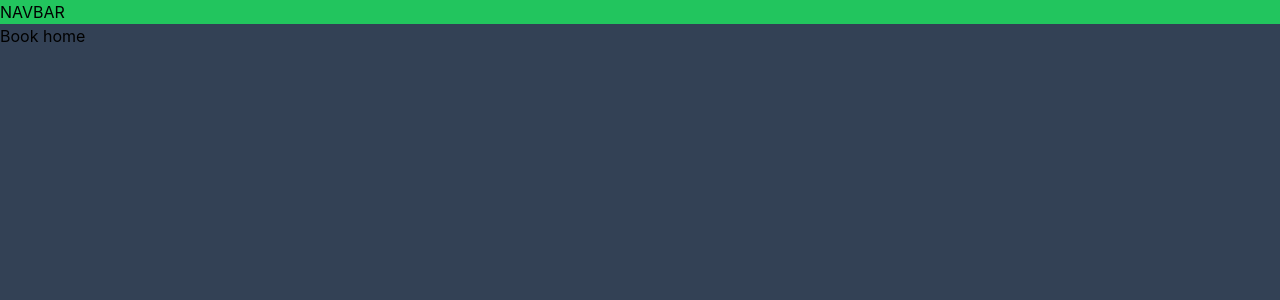
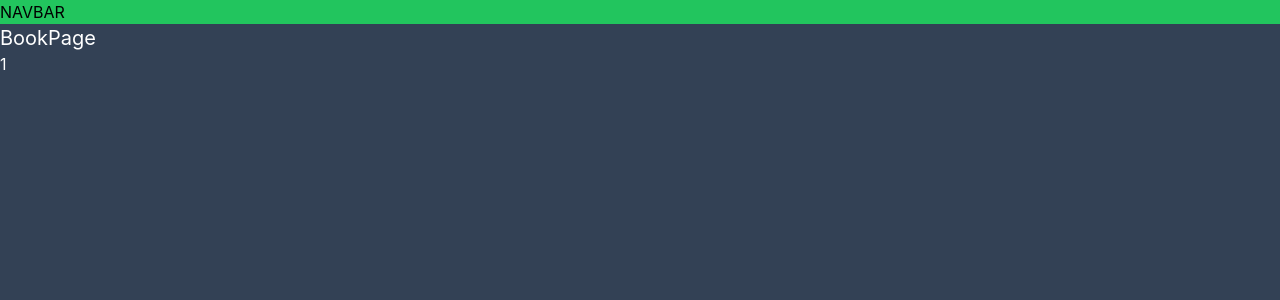
Before and after one commit to thugperfect/elJury, a React (Create React App) app in the folder client/: page /book/1 in a window 1280 px wide. Shown: the top 300 px of the page. Built offline with nearby package versions, Linux system fonts and the light colour scheme.

Commit message:
use params and book page

```diff
--- a/client/src/App.js
+++ b/client/src/App.js
@@ -5,18 +5,16 @@ import Navbar from './components/Navbar';
 import Home from './pages/Home';
 import BookHome from './pages/BookHome';
 import Index from './pages/Index';
+import Bookpage from './components/Bookpage';
 function App() {
 
   const route = createBrowserRouter(createRoutesFromElements(
     <>
-    <Route path='/' element={<Home/>}> </Route>
-
-
+    <Route path='/' element={<Home/>}></Route>
     <Route path='/book' element={<Index/>}>
-    <Route index element={<BookHome/>}></Route>
-    <Route path=':id' element={<BookHome/>}></Route>
-
-  </Route>
+        <Route index element={<BookHome/>}></Route>
+        <Route path=':id' element={<Bookpage/>}></Route>
+    </Route>
     </>
 
   ))
--- /dev/null
+++ b/client/src/components/Bookpage.js
@@ -0,0 +1,17 @@
+import React from 'react'
+import { useParams } from 'react-router-dom';
+
+const Bookpage = () => {
+    const {id} = useParams()
+
+   const params = Number(id)
+      return (
+
+    <div>
+        <div className='text-xl text-white'>BookPage</div>
+     <h1 className='text-white'>{params}</h1>
+    </div>
+  )
+}
+
+export default Bookpage
```
